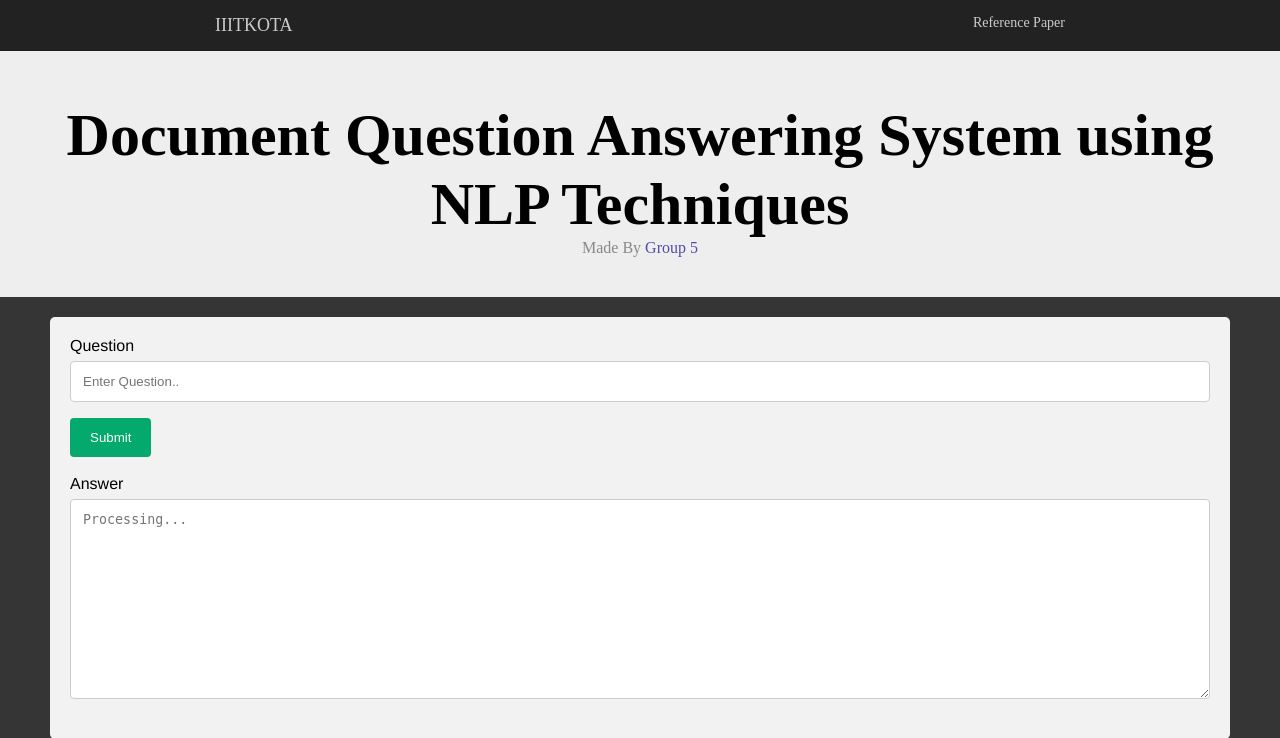
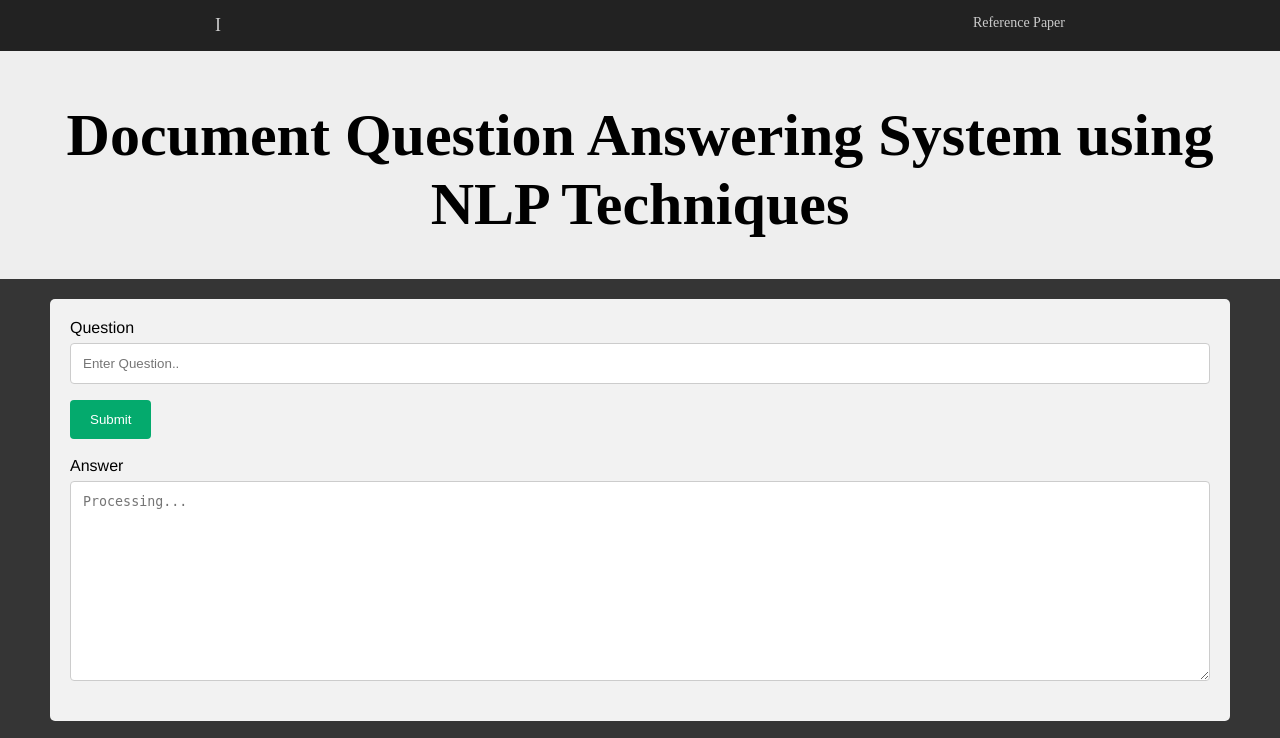
Before and after one commit to MohdSiddiq12/Natural-Language-Question-Answering-System, a Flask app: template templates/qa.html in a window 1280 px wide. Shown: the top 738 px of the page. Run offline with Flask 3, Linux system fonts and the light colour scheme; the template is opened without the code that fills it, so the values that code supplies are empty; parts of the project's set-up code (start-up, migrations or seed data) failed here and were passed over.

Commit message:
html code updation

```diff
--- a/templates/qa.html
+++ b/templates/qa.html
@@ -114,14 +114,13 @@ footer a{
 </head>
 <body>
 <div class="topnav">
-  <a class="active" href="#home">IIITKOTA</a>
+  <a class="active" href="#home">I</a>
   <div class="topnav-right">
     <a href="#search">Reference Paper</a>
   </div>
 </div>
 <div class="head">
     <h1>Document Question Answering System using NLP Techniques</h1>
-    <p style="color:#888">Made By <a href="#">Group 5</a></p>
 </div>
 <div class="container">
   <form action="/" method="POST">
@@ -133,9 +132,6 @@ footer a{
     <label for="subject">Answer</label>
     <textarea readonly id="subject" name="answer" placeholder="Processing..." style="height:200px">{{answer}}</textarea>
 </div>
-	<!-- <footer>
-    <hr  style="margin-top:20px; margin-left: 100px; margin-right: 100px;" />
-    <p class="text-center">Created with <span class="icon"><i class="fa fa-heart fa-lg" style="font-size:16px;color:#D64541;"></i></i></span> by <a href="#" target="_blank"> Sidd</a></p>
-  </footer> -->
+
 </body>
 </html>
```
